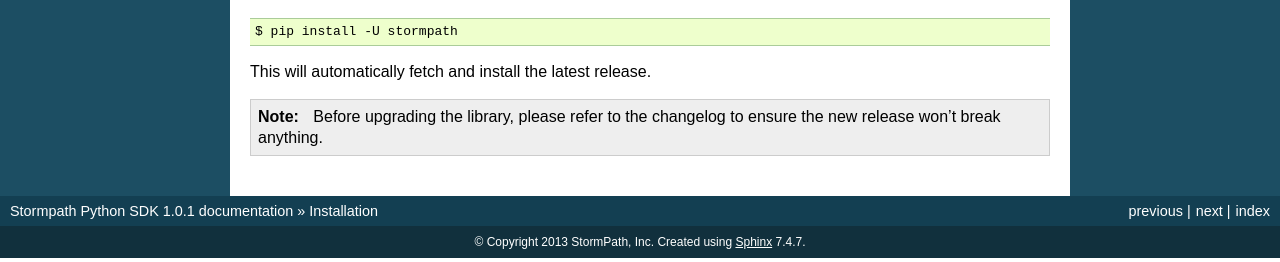
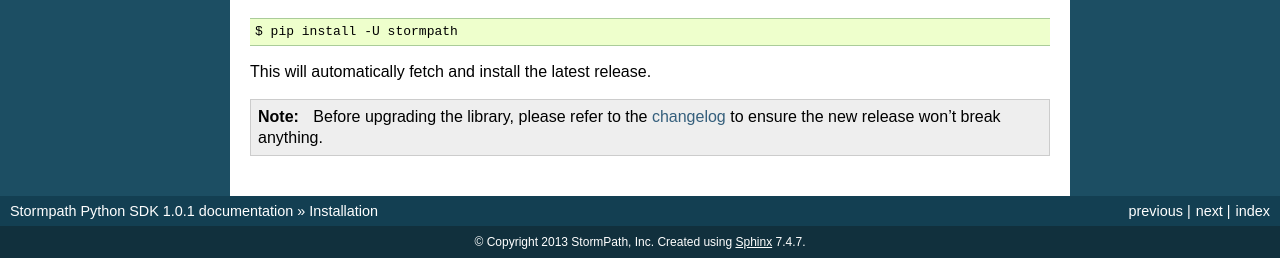
Before and after one commit to stormpath/stormpath-sdk-python, a Sphinx documentation site: the page built from docs/installation.rst, in a window 1280 px wide. Shown: the part 635-897 px from the top of the page. Built offline with Sphinx 7.4.7, drawn with Linux system fonts in a browser that asks for light colours.

Commit message:
Adding link to changelog.

```diff
--- a/docs/installation.rst
+++ b/docs/installation.rst
@@ -41,5 +41,6 @@
 This will automatically fetch and install the latest release.
 
 .. note::
-    Before upgrading the library, please refer to the changelog to ensure the
-    new release won't break anything.
+    Before upgrading the library, please refer to the `changelog
+    <https://github.com/stormpath/stormpath-sdk-python/blob/master/CHANGES.md>`_
+    to ensure the new release won't break anything.
```
